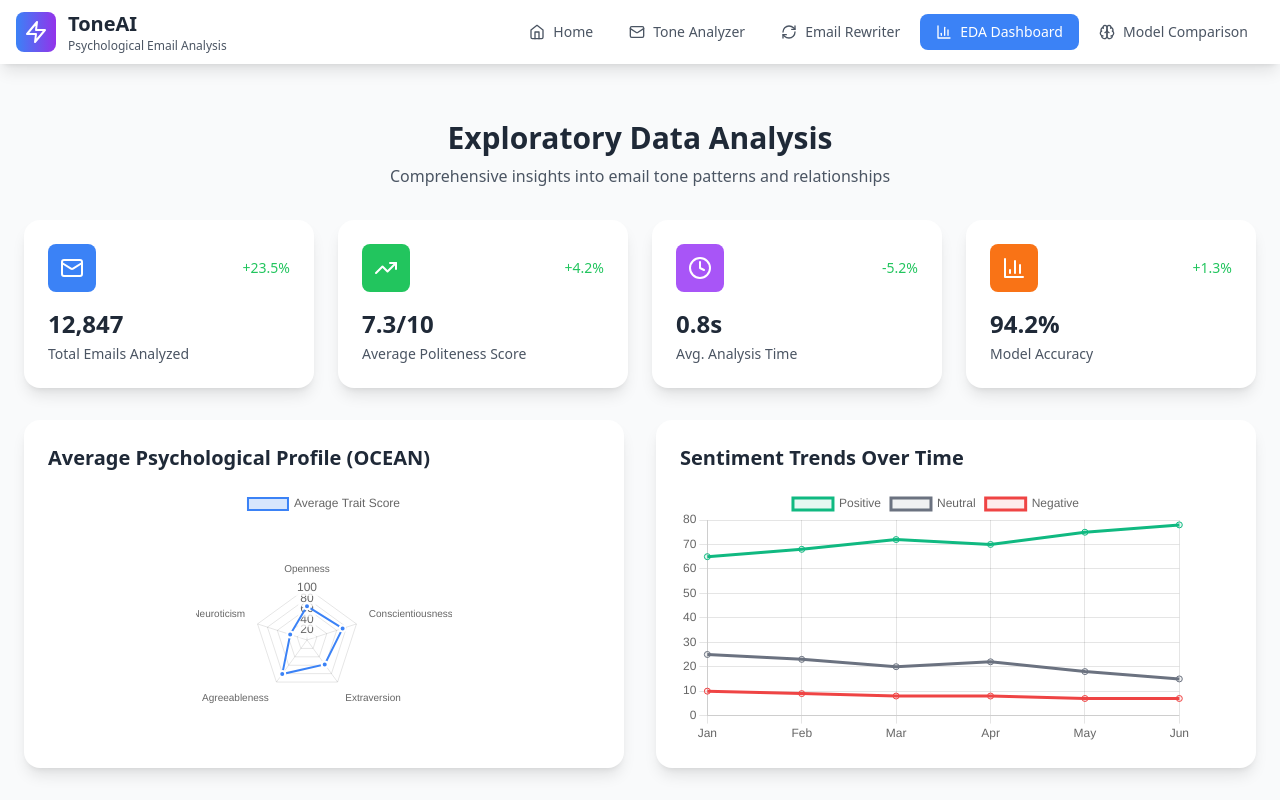
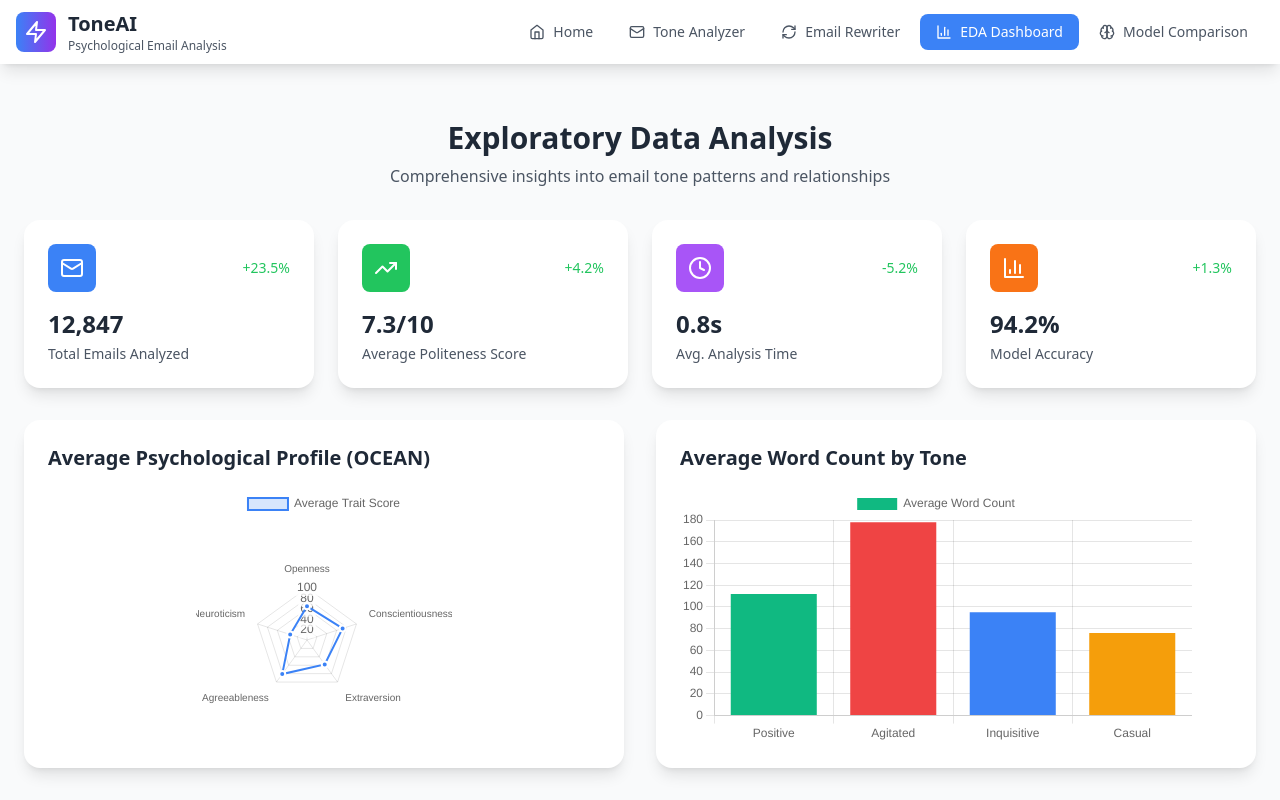
Before and after one commit to Gokuluniter/tone-analyzer-frontend, a React (Vite) app: page / in a window 1280 px wide. Both pictures are taken after a click on the button "EDA Dashboard". Shown: the top 800 px of the page. Built offline with nearby package versions, Linux system fonts and the light colour scheme.

Commit message:
EDADashboard.tsx

```diff
--- a/src/components/EDADashboard.tsx
+++ b/src/components/EDADashboard.tsx
@@ -13,9 +13,8 @@ import {
   BarElement,
   RadialLinearScale, // Import the new scale for the radar chart
 } from 'chart.js';
-import { Line, Bar, Radar } from 'react-chartjs-2'; // Import Radar
+import { Bar, Radar } from 'react-chartjs-2'; // Import Radar, remove Line
 import { TrendingUp, Mail, BarChart3, Clock } from 'lucide-react';
-import { edaChartData } from '../utlis/mockData';
 
 ChartJS.register(
   CategoryScale,
@@ -79,6 +78,21 @@ const EDADashboard: React.FC = () => {
         position: 'top' as const,
       },
     },
+  };
+
+  // NEW: Data for Average Word Count by Tone
+  const wordCountByToneData = {
+    labels: ['Positive', 'Agitated', 'Inquisitive', 'Casual'],
+    datasets: [{
+      label: 'Average Word Count',
+      data: [112, 178, 95, 76], // Example average word counts
+      backgroundColor: [
+        '#10B981', // Green for Positive
+        '#EF4444', // Red for Agitated
+        '#3B82F6', // Blue for Inquisitive
+        '#F59E0B', // Orange for Casual
+      ],
+    }]
   };
 
 
@@ -170,15 +184,16 @@ const EDADashboard: React.FC = () => {
           </div>
         </motion.div>
 
+        {/* UPDATED: Replaced Line chart with a Bar chart for Word Count */}
         <motion.div
           initial={{ opacity: 0, x: 20 }}
           animate={{ opacity: 1, x: 0 }}
           transition={{ duration: 0.5 }}
           className="bg-white rounded-2xl shadow-lg p-6"
         >
-          <h3 className="text-xl font-semibold text-gray-800 mb-4">Sentiment Trends Over Time</h3>
+          <h3 className="text-xl font-semibold text-gray-800 mb-4">Average Word Count by Tone</h3>
           <div className="h-64">
-            <Line data={edaChartData.sentimentTrend} options={chartOptions} />
+            <Bar data={wordCountByToneData} options={chartOptions} />
           </div>
         </motion.div>
       </div>
```
